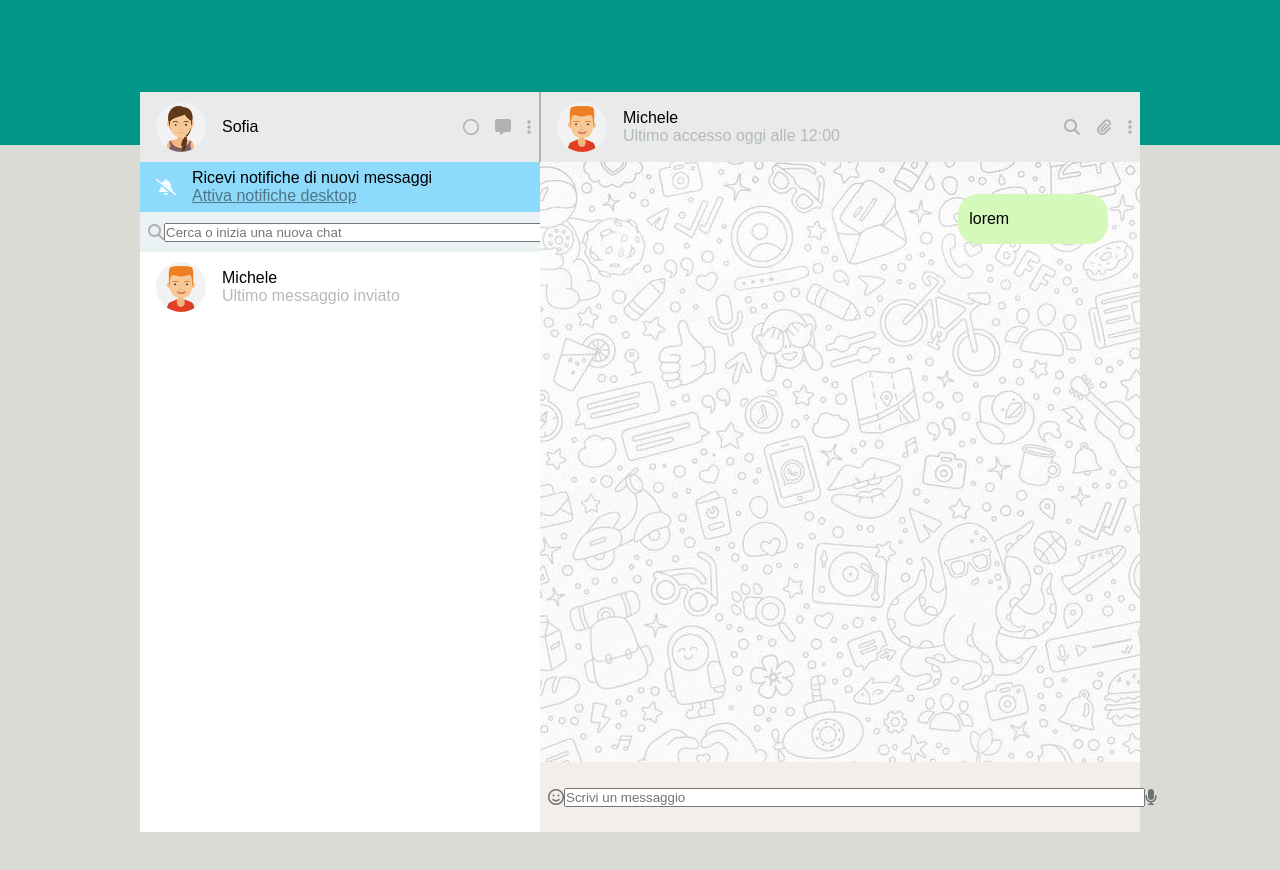
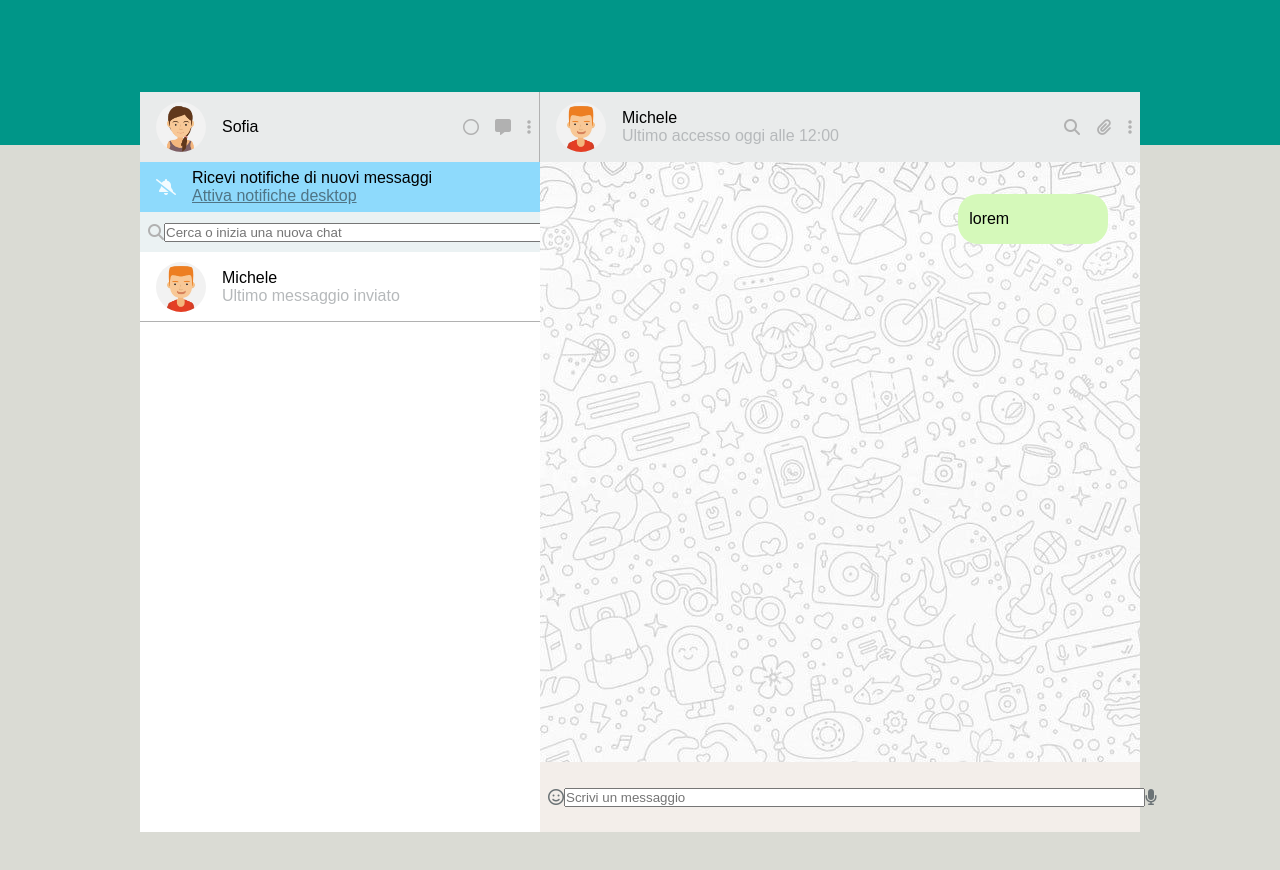
Before and after one commit to palumbolorenzo/vue-boolzapp, a plain HTML site: page index.html in a window 1280 px wide. Drawn offline with Linux system fonts and the light colour scheme.

Commit message:
provvisorio

```diff
--- a/css/style.css
+++ b/css/style.css
@@ -54,7 +54,6 @@ html {
 .main-header {
     width: 600px;
     height: 70px;
-    border-left: 1px solid #B1B1B1;
     position: relative;
     left: 400px;
     background-color: #E9EBEB;
@@ -139,6 +138,7 @@ html {
 .contact-list {
     height: 70px;
     padding: 1rem;
+    border-bottom: 1px solid #B1B1B1;
     display: flex;
     align-items: center;
 }
```
